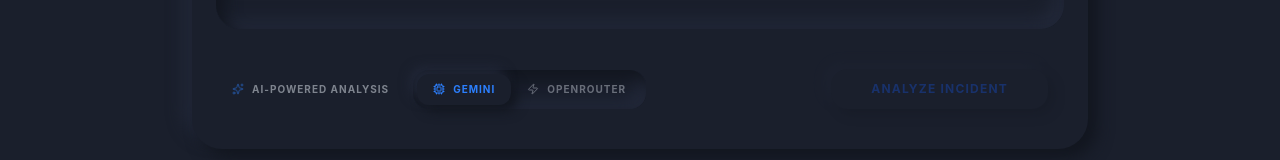
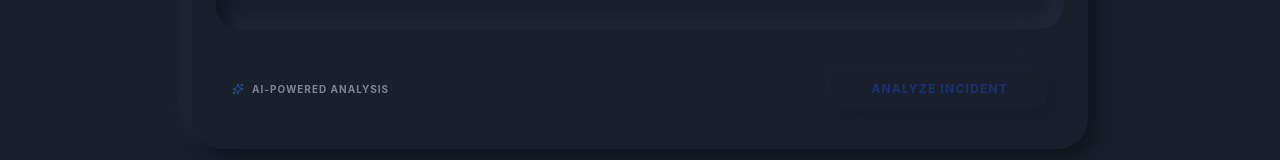
Before and after one commit to QBT-VinayAdiga/on-call-agent, a React (Vite) app in the folder frontend/: page / in a window 1280 px wide. Shown: the part 500-660 px from the top of the page. Built offline with nearby package versions, Linux system fonts and the light colour scheme.

Commit message:
feat: use openrouter only and remove gemini references

```diff
--- a/frontend/src/components/MagicBox.tsx
+++ b/frontend/src/components/MagicBox.tsx
@@ -57,7 +57,7 @@ K8S EVENTS:
 
 export const MagicBox = ({ onAnalyze }: { onAnalyze: (text: string, provider: Provider) => void }) => {
   const [text, setText] = useState('');
-  const [provider, setProvider] = useState<Provider>('gemini');
+  const provider: Provider = 'openrouter';
 
   return (
     <div className="w-full max-w-4xl mx-auto space-y-6">
@@ -100,31 +100,6 @@ export const MagicBox = ({ onAnalyze }: { onAnalyze: (text: string, provider: Pr
               <Sparkles className="w-3 h-3 text-blue-500" />
               AI-Powered Analysis
             </p>
-
-            <div className="flex p-1 rounded-2xl neu-pressed">
-              <button
-                onClick={() => setProvider('gemini')}
-                className={`flex items-center gap-2 px-4 py-2 rounded-xl text-[10px] font-bold uppercase tracking-widest transition-all ${
-                  provider === 'gemini'
-                    ? 'neu-button text-blue-500'
-                    : 'opacity-40 hover:opacity-100'
-                }`}
-              >
-                <Cpu className="w-3 h-3" />
-                Gemini
-              </button>
-              <button
-                onClick={() => setProvider('openrouter')}
-                className={`flex items-center gap-2 px-4 py-2 rounded-xl text-[10px] font-bold uppercase tracking-widest transition-all ${
-                  provider === 'openrouter'
-                    ? 'neu-button text-purple-500'
-                    : 'opacity-40 hover:opacity-100'
-                }`}
-              >
-                <Zap className="w-3 h-3" />
-                OpenRouter
-              </button>
-            </div>
           </div>
 
           <button
--- a/frontend/src/hooks/useIncidentAnalysis.ts
+++ b/frontend/src/hooks/useIncidentAnalysis.ts
@@ -1,11 +1,13 @@
 import { useState } from 'react';
+
+export type Provider = 'openrouter';
 
 export const useIncidentAnalysis = () => {
   const [loading, setLoading] = useState(false);
   const [result, setResult] = useState<any>(null);
   const [error, setError] = useState<string | null>(null);
 
-  const analyze = async (text: string) => {
+  const analyze = async (text: string, provider: Provider = 'openrouter') => {
     setLoading(true);
     setError(null);
     try {
@@ -13,11 +15,12 @@ export const useIncidentAnalysis = () => {
       const structRes = await fetch('/api/structure', {
         method: 'POST',
         headers: { 'Content-Type': 'application/json' },
-        body: JSON.stringify({ text })
+        body: JSON.stringify({ text, provider })
       });
 
       if (!structRes.ok) {
-        throw new Error('Failed to structure incident data');
+        const errData = await structRes.json().catch(() => ({}));
+        throw new Error(errData.detail || 'Failed to structure incident data');
       }
 
       const structured = await structRes.json();
@@ -26,11 +29,15 @@ export const useIncidentAnalysis = () => {
       const analysisRes = await fetch('/api/invoke', {
         method: 'POST',
         headers: { 'Content-Type': 'application/json' },
-        body: JSON.stringify(structured)
+        body: JSON.stringify({
+          incident: structured,
+          provider
+        })
       });
 
       if (!analysisRes.ok) {
-        throw new Error('Failed to analyze structured data');
+        const errData = await analysisRes.json().catch(() => ({}));
+        throw new Error(errData.detail || 'Failed to analyze structured data');
       }
 
       const final = await analysisRes.json();
```
